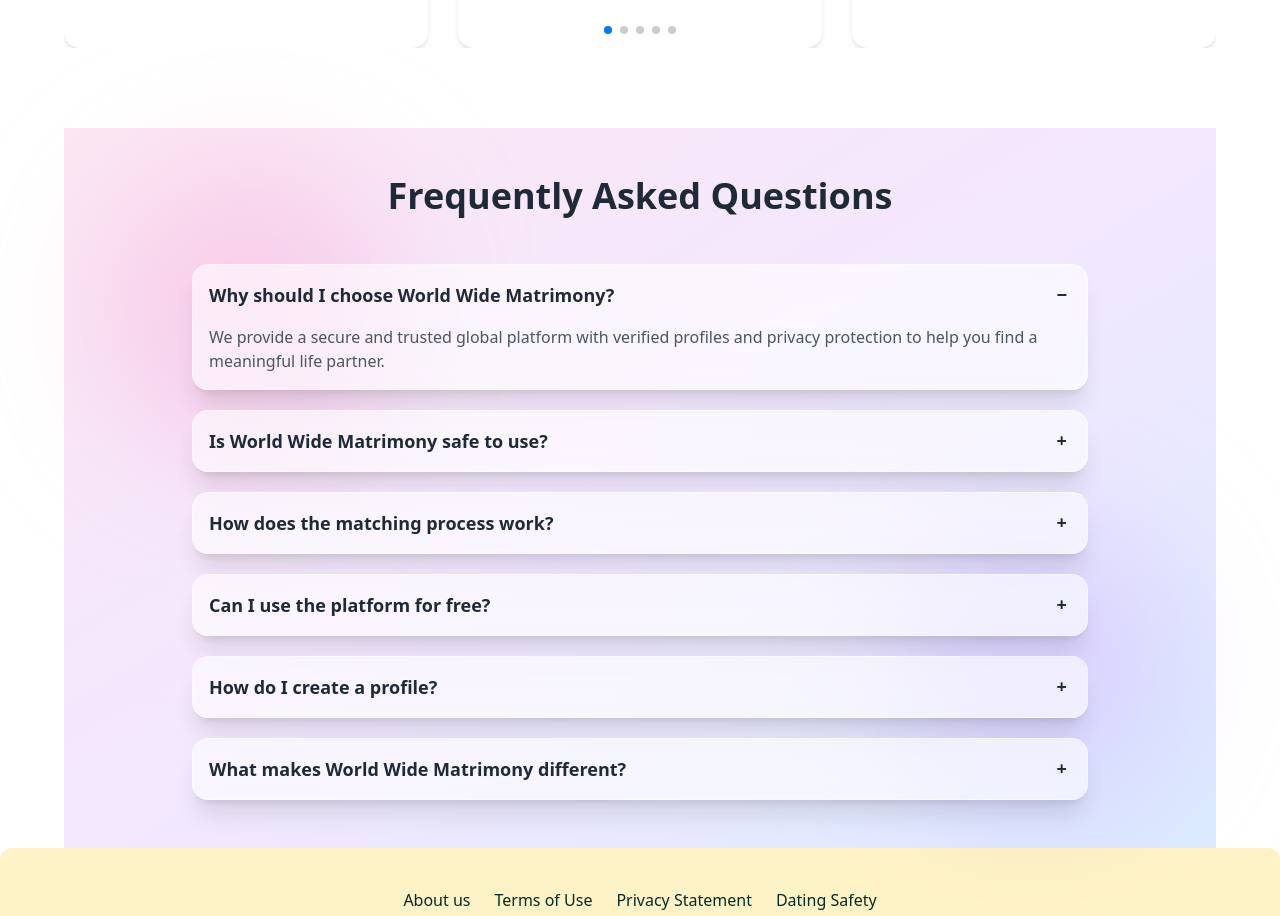
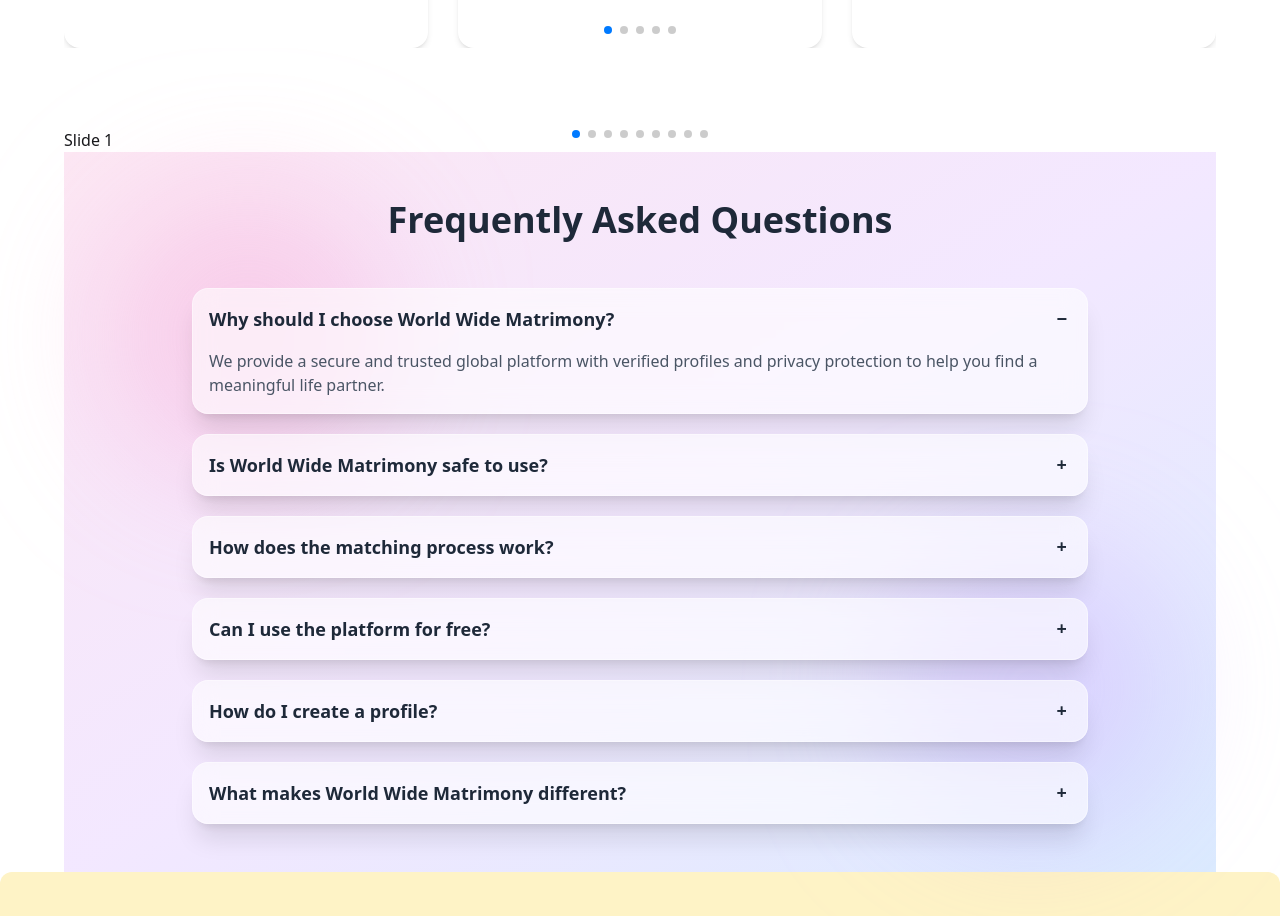
Before and after one commit to MH-liton-360/matrimony, a React (Vite) app: page /home in a window 1280 px wide. Shown: the part 2600-3516 px from the top of the page. Built offline with nearby package versions, Linux system fonts and the light colour scheme.

Commit message:
Link add swiper space between

```diff
--- a/src/pages/Home.jsx
+++ b/src/pages/Home.jsx
@@ -8,6 +8,7 @@ import Why_it_Works from "../Components/Home_Components/Why_it_Works/Why_it_Work
 import Navbar from "../shared/Navbar";
 
 import FeaturesBg from "../assets/bg-image/Elegant green damask texture.png"
+import Testimonials from "../Components/Home_Components/Testimonials/Testimonials";
 
 
 // const fetchJoinMembers = async ()=>{
@@ -50,6 +51,9 @@ const Home = () => {
                     {/* Success-Story  */}
                     <Success_Story></Success_Story>
 
+                    {/* Testimonials  */}
+                    <Testimonials></Testimonials>
+
                     {/* FAQ means: Frequently Asked Questions  */}
                     <FAQ></FAQ>
                 </div>
```
